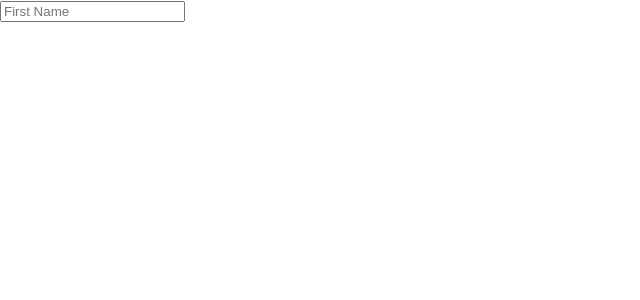
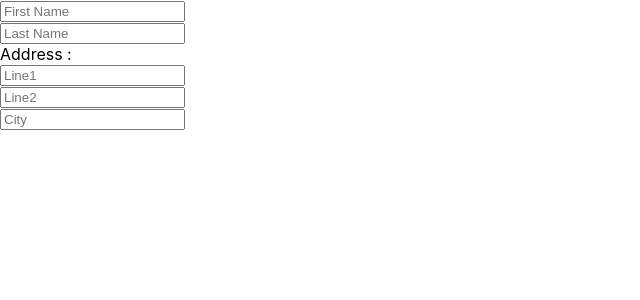
Before and after one commit to shaikhsalmaan35/PDAC-Reactjs, a React (Create React App) app in the folder elearning/: page / in a window 1280 px wide. Shown: the top 300 px of the page, without its empty margins (0-640 px from the left). Built offline with nearby package versions, Linux system fonts and the light colour scheme.

Commit message:
form-create

```diff
--- a/elearning/src/App.js
+++ b/elearning/src/App.js
@@ -1,7 +1,7 @@
 // import logo from "./logo.svg";
 import "./App.css";
+import { Forms } from "./Components/Forms";
 // import { Counter } from "./Components/Counter";
-import { Forms } from "./Components/Forms";
 
 function App() {
   return(
--- a/elearning/src/Components/Forms.jsx
+++ b/elearning/src/Components/Forms.jsx
@@ -1,5 +1,5 @@
-import React from 'react';
-import { Row,Col,Form,Card } from 'react-bootstrap';
+import React from "react";
+import { Row, Col, Form, Card } from "react-bootstrap";
 
 export const Forms = () => {
   return (
@@ -21,15 +21,51 @@ export const Forms = () => {
                       </Col>
                     </Row>
                   </Form.Group>
-
+                  <Form.Group>
+                    <Row>
+                      <Col>
+                        <Form.Control
+                          type="text"
+                          placeholder="Last Name"
+                        ></Form.Control>
+                      </Col>
+                    </Row>
+                    <Row>
+                      <Col>
+                        <Form.Label>Address :</Form.Label>
+                      </Col>
+                    </Row>
+                    <Row>
+                      <Col>
+                        <Form.Control
+                          type="text"
+                          placeholder="Line1"
+                        ></Form.Control>
+                      </Col>
+                    </Row>
+                    <Row>
+                      <Col>
+                        <Form.Control
+                          type="text"
+                          placeholder="Line2"
+                        ></Form.Control>
+                      </Col>
+                    </Row>
+                    <Row>
+                      <Col>
+                        <Form.Control
+                          type="text"
+                          placeholder="City"
+                        ></Form.Control>
+                      </Col>
+                    </Row>
+                  </Form.Group>
                 </Form>
               </Col>
             </Row>
           </Card>
         </Col>
       </Row>
-
-
     </div>
   );
 };
```
Lines whose indentation alone changed are shown as unchanged.
